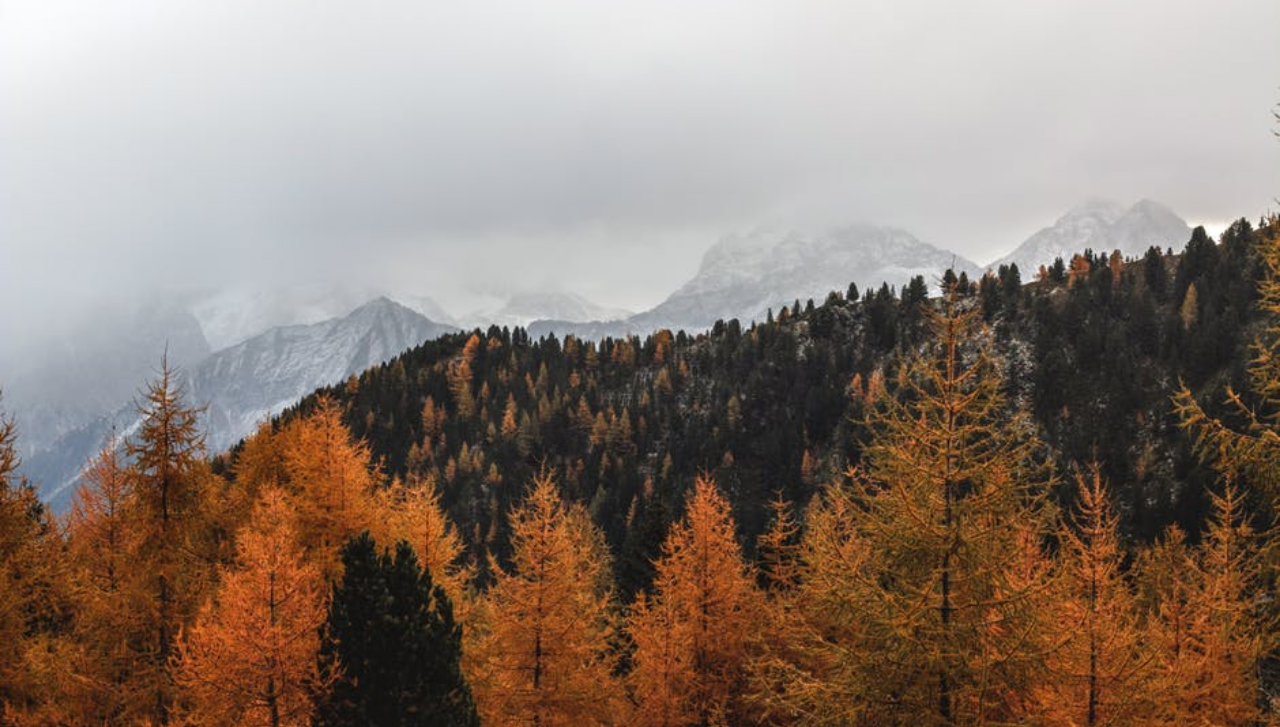
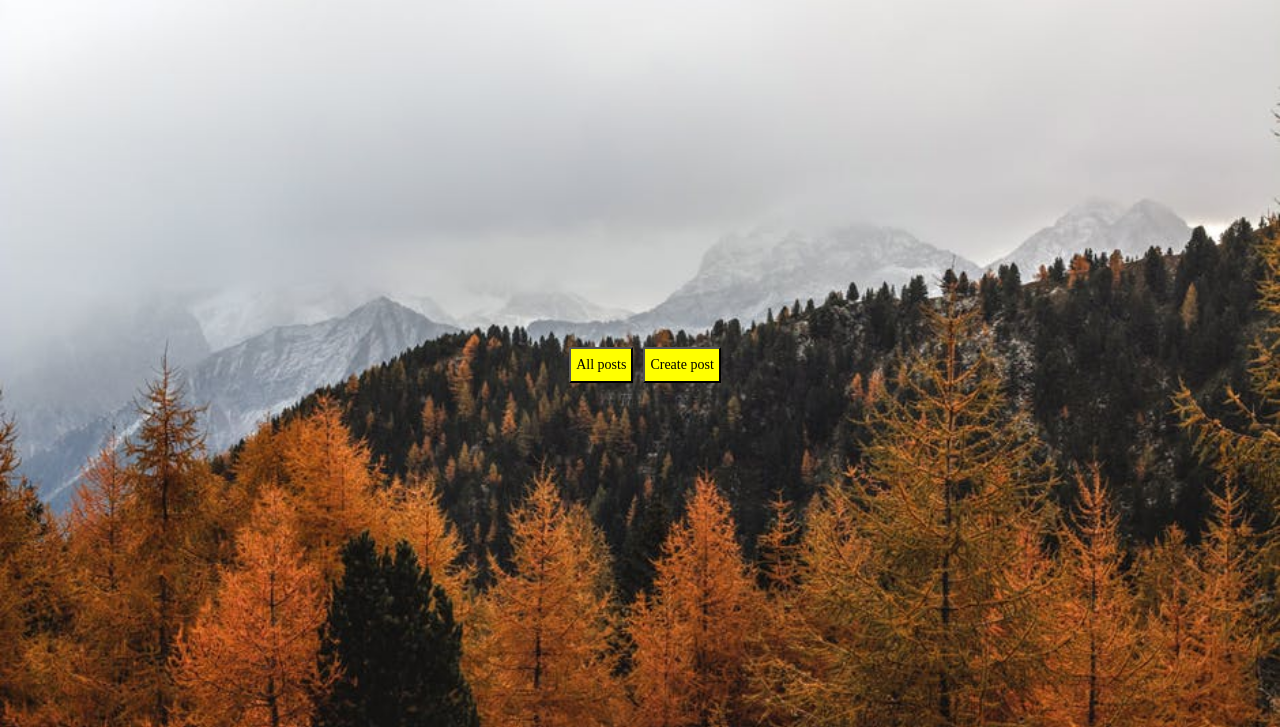
Before and after one commit to Supriya250696/Course6-Project-Scribbler, a plain HTML site: page index.html in a window 1280 px wide. Shown: the part 73-800 px from the top of the page. Drawn offline with Linux system fonts and the light colour scheme; a web font is replaced by a local one.

Commit message:
3. Post Button and Moving Header style were added to common.css.

```diff
--- a/index.html
+++ b/index.html
@@ -3,12 +3,13 @@
 
 <head>
     <!-- TODO: Include Font Awesome file here -->
-     <script src="https://kit.fontawesome.com/3a11080fd4.js" crossorigin="anonymous"></script>
+    <script src="https://kit.fontawesome.com/3a11080fd4.js" crossorigin="anonymous"></script>
     <!-- TODO: Include Google Fonts file here -->
     <link href="https://fonts.googleapis.com/css2?family=Montez&display=swap" rel="stylesheet">
     <link href="https://fonts.googleapis.com/css2?family=Montez&family=Ubuntu+Mono&display=swap" rel="stylesheet">
 
     <link href='styles\index.css' rel='stylesheet' type='text/css'>
+    <link href='styles\common.css' rel='stylesheet' type='text/css'>
     <title>ScriBBler</title>
 </head>
 
@@ -26,9 +27,13 @@
                 <button onclick="showSignUpModal()" class="blue-button" type="button">Sign Up</button>
             </div>
         </div>
+        <div class="postButtons">
+            <!-- Insert code for All Posts & Create Post button here -->
+            <button onclick="navigateToBlogList()" class="yellow-button" type="button">All posts</button>
+            <button onclick="showCreatePost()" class="yellow-button" type="button">Create post</button>
+        </div>
 
 
-    </div>
     </div>
 </body>
 
--- /dev/null
+++ b/styles/common.css
@@ -0,0 +1,36 @@
+.header{
+    display: flex;
+    flex-direction: row;
+    justify-content: space-between;
+    margin: 5px;
+}
+
+.title-container{
+    display: flex;
+    flex-direction: column;
+    justify-content: space-between;
+}
+
+.title {
+    font-family: Montez, cursive;
+    font-size: 44px;
+    margin: 0px;
+    color: blue;
+}
+
+.sub-title {
+    font-family: "Ubuntu Mono", monospace;
+    font-size: 14px;
+    margin: 0px;
+}
+
+.blue-button{
+    background-color: blue;
+    padding-top: 8px;
+    padding-bottom: 8px;
+    padding-right: 5px;
+    padding-left:5px;
+    color:white;
+    font-family: 'Ubuntu Condensed';
+    font-size: 14px;
+}
--- a/styles/index.css
+++ b/styles/index.css
@@ -1,3 +1,8 @@
+html{
+    height: 100%;
+    width:100%;
+}
+
 body{
     background: url('../images/background.jpg') no-repeat fixed center center;
     background-size: cover;
@@ -8,39 +13,30 @@ body{
     height: 100%;
 }
 
-.header{
+#main-container-div{
     display: flex;
-    flex-direction: row;
-    justify-content: space-between;
-    margin: 5px;
+    flex-direction: column;
+    justify-content: flex-start;
+    height: 100%;
+    width: 100%;
 }
 
-.title-container{
+.postButtons{
     display: flex;
-    flex-direction: column;
-    justify-content: space-between;
+    height: 100%;
+    width: 100%;
+    justify-content: center;
+    align-items: center;
 }
 
-.title {
-    font-family: Montez, cursive;
-    font-size: 44px;
-    margin: 0px;
-    color: blue;
-}
-
-.sub-title {
-    font-family: "Ubuntu Mono", monospace;
-    font-size: 14px;
-    margin: 0px;
-}
-
-.blue-button{
-    background-color: blue;
+.yellow-button{
+    background-color: yellow;
     padding-top: 8px;
     padding-bottom: 8px;
     padding-right: 5px;
     padding-left:5px;
-    color:white;
+    color:black;
     font-family: 'Ubuntu Condensed';
     font-size: 14px;
+    margin-left: 10px
 }
```
